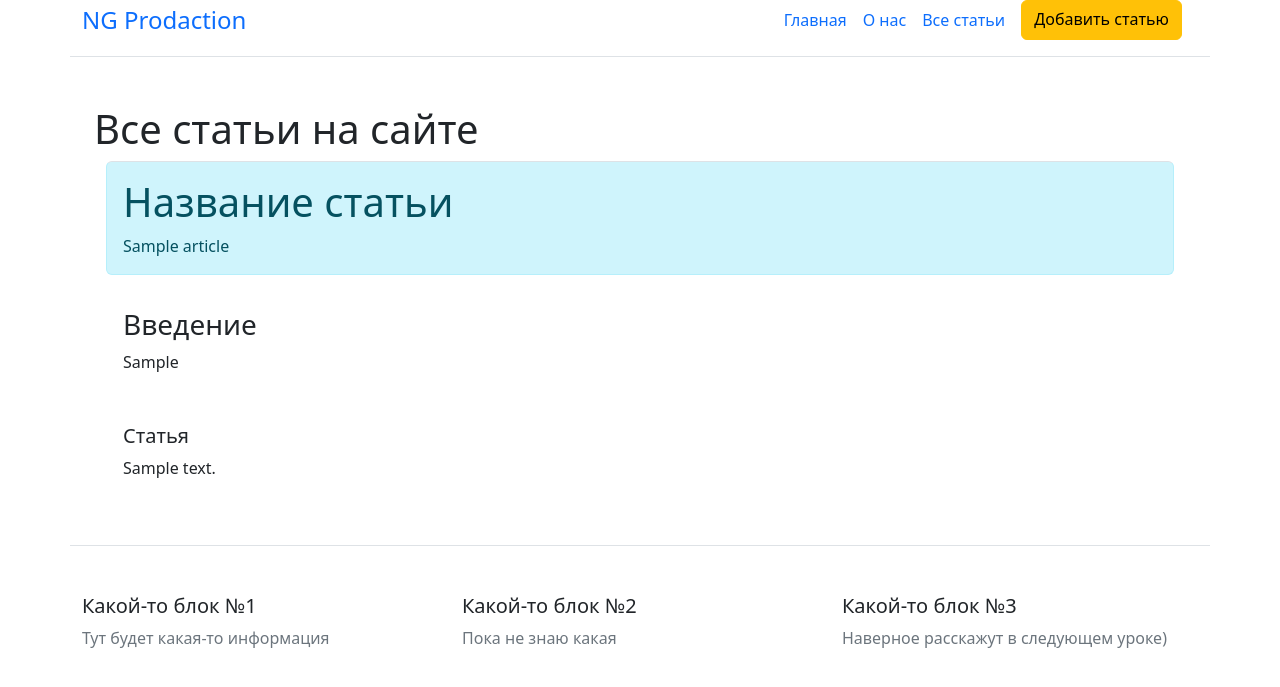
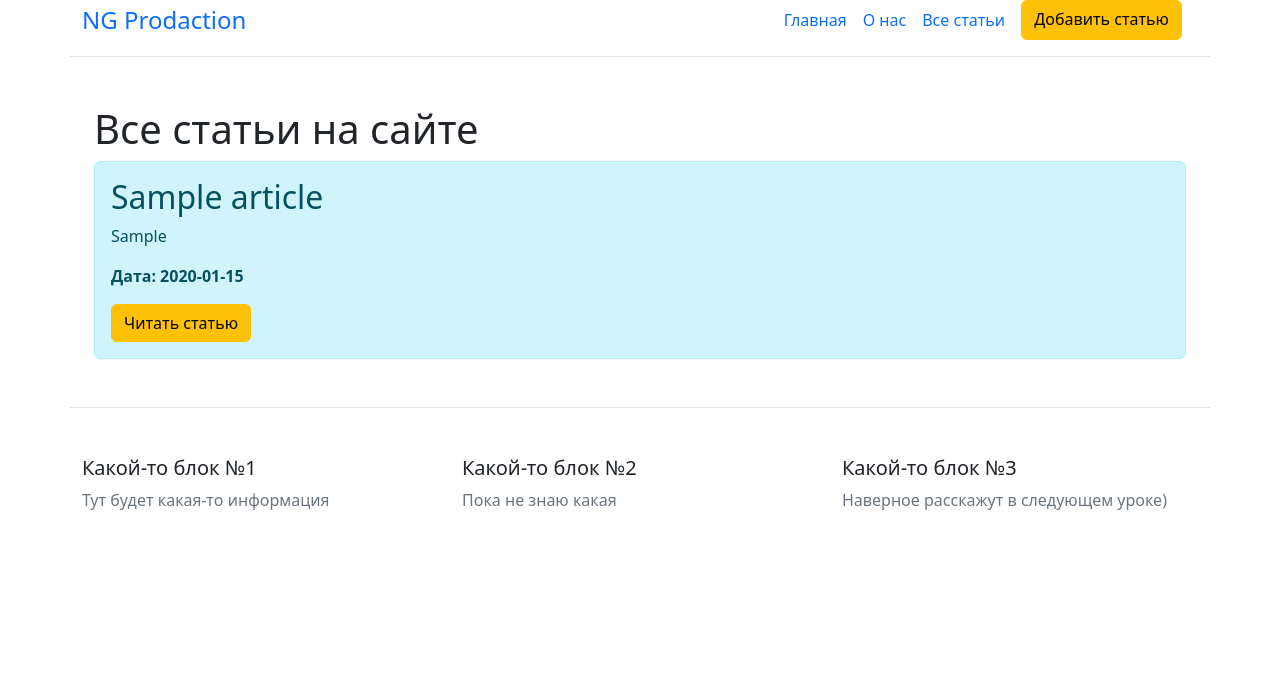
Before and after one commit to Gaikas/flashblog, a Flask app: page /posts in a window 1280 px wide. Shown: the top 687 px of the page. Run offline with Flask 3, Linux system fonts and the light colour scheme; tables that the repository leaves empty hold one stand-in row (values such as "Sample post").

Commit message:
Make new posts

```diff
--- a/app.py
+++ b/app.py
@@ -41,7 +41,7 @@ def create_article():
         try:
             db.session.add(article)
             db.session.commit()
-            return redirect('/')
+            return redirect('/posts')
         except:
             return "При добавлении статьи произошла ошибка"
     else:
--- a/templates/posts.html
+++ b/templates/posts.html
@@ -9,16 +9,11 @@
         <h1>Все статьи на сайте</h1>
 
         {% for i in articles %}
-            <div class = "container">
-                <div class = "container alert alert-info border-top">
-                    <h1>Название статьи </h1>{{i.title}}<br>
-                </div>
-                <div class = "container alert">
-                    <h3>Введение </h3>{{i.intro}}<br>
-                </div>
-                <div class ="container alert">
-                    <h5>Статья </h5>{{i.text}}<br>
-                </div>
+            <div class = "alert alert-info">
+                <h2>{{i.title}}</h2>
+                <p>{{i.intro}}</p>
+                <p><b>Дата: {{i.date.date()}}</b></p>
+                <button class="btn btn-warning">Читать статью</button>
             </div>
         {%endfor%}
     </div>
```
